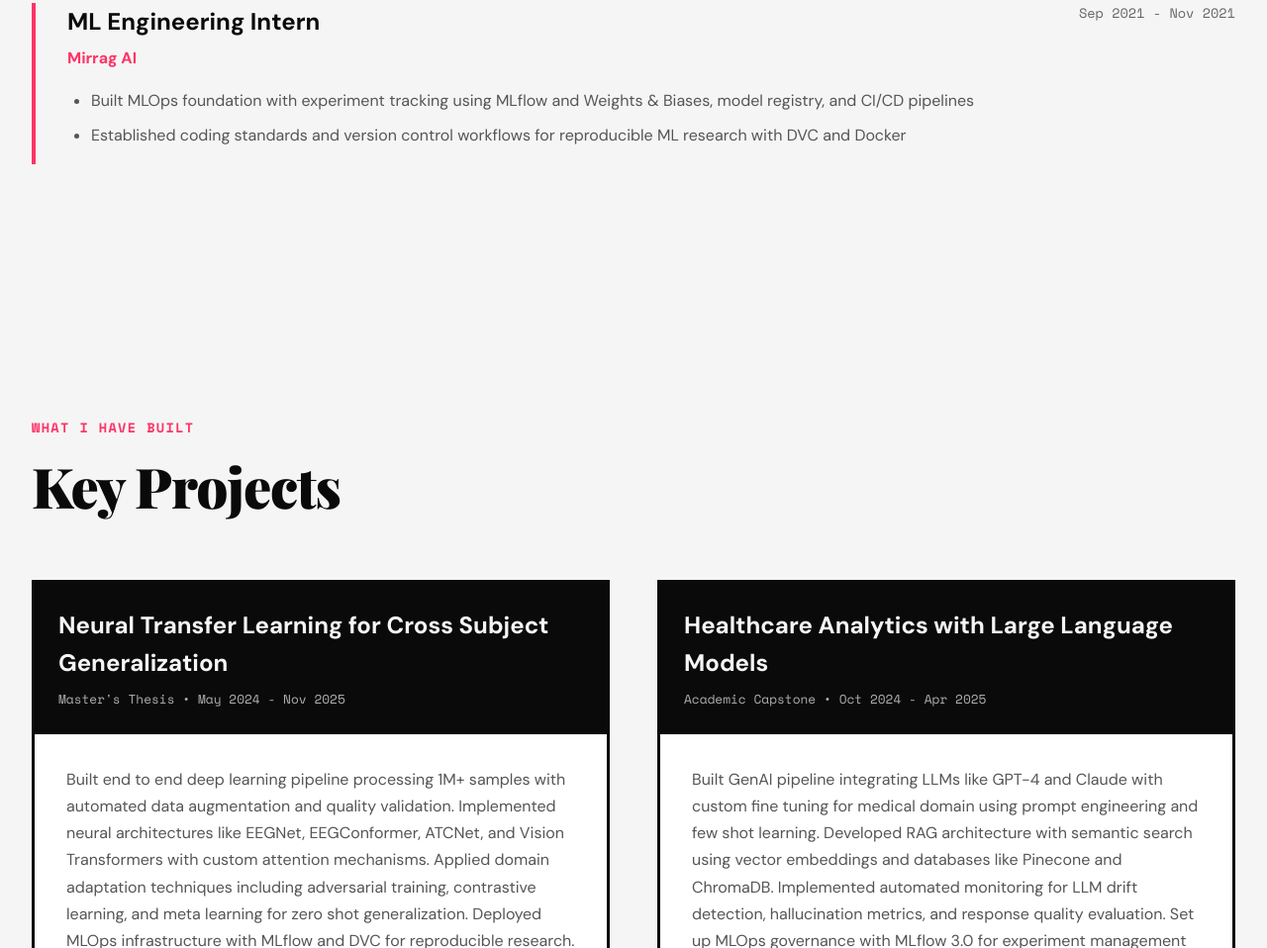
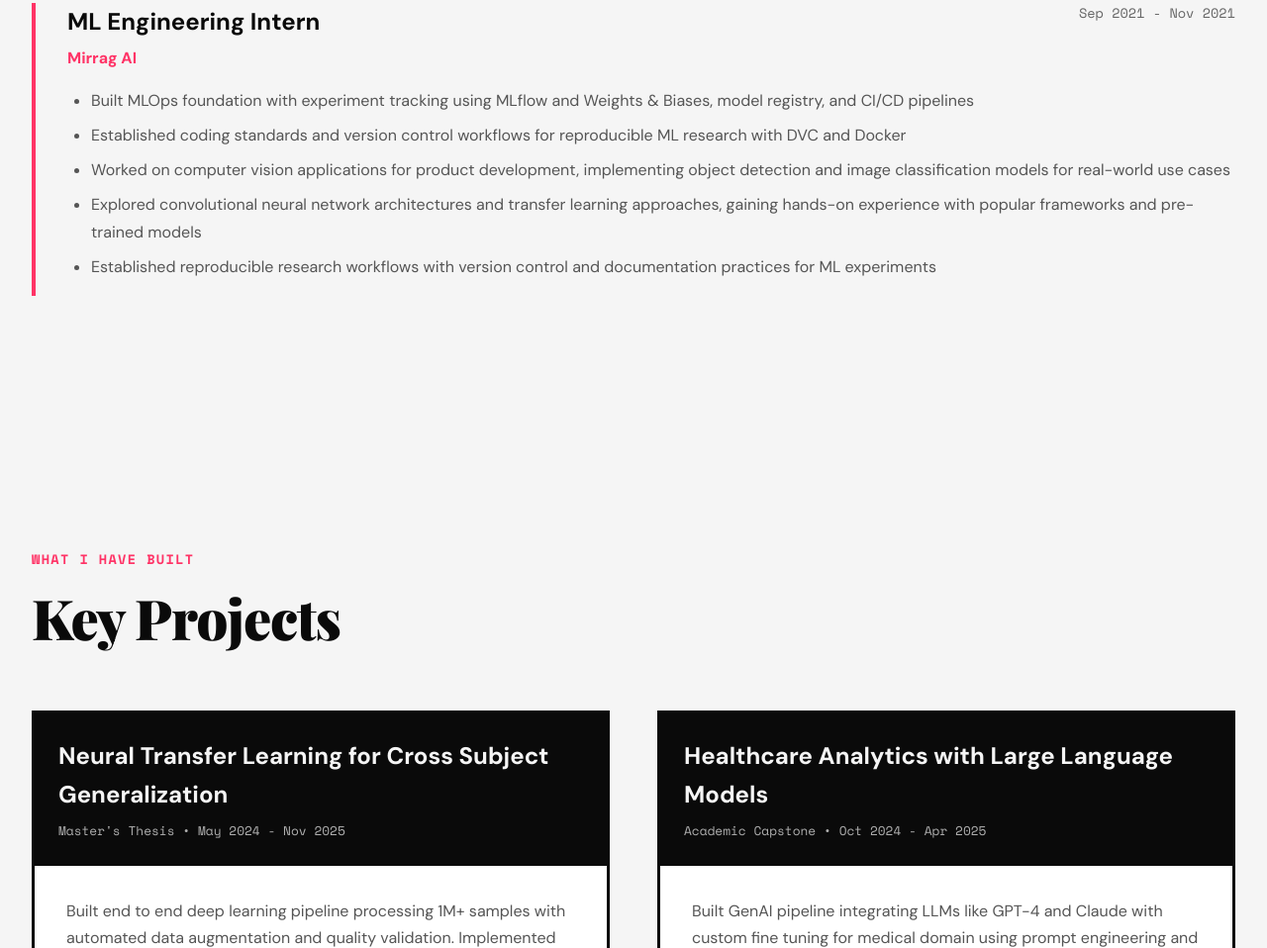
Before and after one commit to mehulmittal12/portfolio, a plain HTML site: page index.html in a window 1280 px wide. Shown: the part 3739-4697 px from the top of the page at 99% size. Drawn offline with nearby package versions, Linux system fonts and the light colour scheme.

Commit message:
Update index.html

```diff
--- a/index.html
+++ b/index.html
@@ -1149,6 +1149,10 @@
                             <ul>
                                 <li>Built MLOps foundation with experiment tracking using MLflow and Weights & Biases, model registry, and CI/CD pipelines</li>
                                 <li>Established coding standards and version control workflows for reproducible ML research with DVC and Docker</li>
+                                <li>Worked on computer vision applications for product development, implementing object detection and image classification models for real-world use cases</li>
+                                <li>Explored convolutional neural network architectures and transfer learning approaches, gaining hands-on experience with popular frameworks and pre-trained models</li>
+                                <li>Established reproducible research workflows with version control and documentation practices for ML experiments</li>
+
                             </ul>
                         </div>
                     </div>
```
